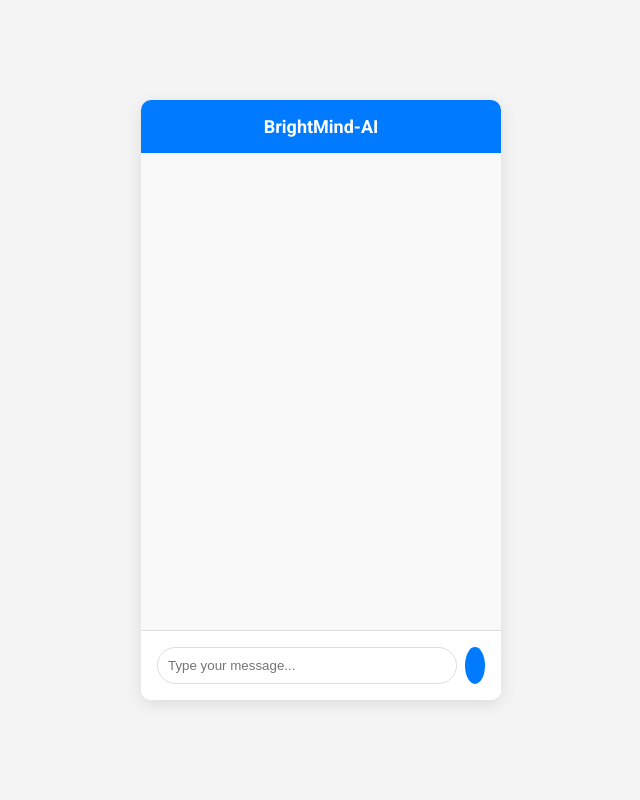
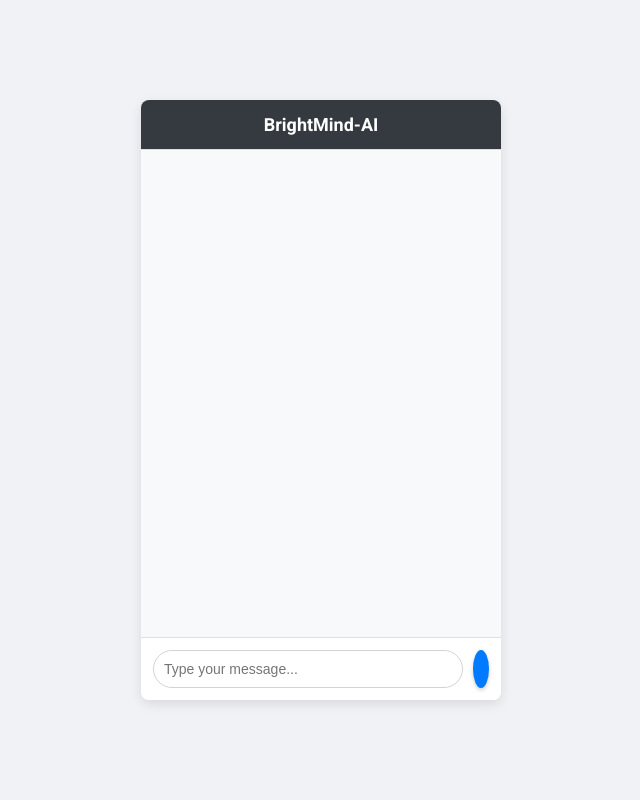
Before and after one commit to Shaunak-2/Brightmind-AI, a Flask app: page /chatbot in a window 1280 px wide. Shown: the whole page, without its empty margins (319-959 px from the left). Run offline with Flask 3, Linux system fonts and the light colour scheme; some libraries are stand-ins or nearby versions.

Commit message:
Some changes in Chatbot

```diff
--- a/FlaskApp/templates/chatbot.html
+++ b/FlaskApp/templates/chatbot.html
@@ -11,7 +11,7 @@
     margin: 0;
     padding: 0;
     font-family: 'Roboto', sans-serif;
-            background-color: #f4f4f4;
+    background-color: #f0f2f5;
     display: flex;
     justify-content: center;
     align-items: center;
@@ -21,9 +21,9 @@
 #chat-container {
     width: 360px;
     height: 600px;
-            background-color: white;
-            border-radius: 10px;
-            box-shadow: 0px 4px 16px rgba(0, 0, 0, 0.1);
+    background-color: #ffffff;
+    border-radius: 8px;
+    box-shadow: 0 4px 12px rgba(0, 0, 0, 0.1);
     display: flex;
     flex-direction: column;
     overflow: hidden;
@@ -31,22 +31,23 @@
 }
 
 #chat-header {
-            background-color: #007bff;
-            color: white;
-            padding: 16px;
+    background-color: #343a40;
+    color: #ffffff;
+    padding: 14px;
     text-align: center;
     font-size: 18px;
     font-weight: bold;
+    border-bottom: 1px solid #e0e0e0;
 }
 
 #chat-box {
     flex: 1;
     padding: 16px;
     overflow-y: auto;
-            background-color: #f9f9f9;
+    background-color: #f8f9fa;
     display: flex;
     flex-direction: column;
-            gap: 10px;
+    gap: 12px;
 }
 
 .message {
@@ -60,53 +61,60 @@
 
 .message .text {
     max-width: 75%;
-            padding: 12px;
+    padding: 10px;
     border-radius: 8px;
     font-size: 14px;
 }
 
 .message.user .text {
     background-color: #007bff;
-            color: white;
-            border-bottom-right-radius: 0;
+    color: #ffffff;
+    border-top-right-radius: 0;
 }
 
 .message.assistant .text {
-            background-color: #e4e6eb;
-            color: #000;
-            border-bottom-left-radius: 0;
+    background-color: #e9ecef;
+    color: #333333;
+    border-top-left-radius: 0;
 }
 
 #user-input {
     display: flex;
-            padding: 16px;
-            border-top: 1px solid #ddd;
-            background-color: #fff;
+    padding: 12px;
+    border-top: 1px solid #e0e0e0;
+    background-color: #ffffff;
 }
 
 #user-input input {
     flex: 1;
     padding: 10px;
-            border: 1px solid #ddd;
+    border: 1px solid #ced4da;
     border-radius: 20px;
     outline: none;
+    font-size: 14px;
 }
 
 #user-input button {
     background-color: #007bff;
-            color: white;
+    color: #ffffff;
     border: none;
     border-radius: 50%;
-            padding: 10px;
+    padding: 8px;
     cursor: pointer;
-            margin-left: 8px;
+    margin-left: 10px;
     display: flex;
     align-items: center;
     justify-content: center;
+    box-shadow: 0 2px 4px rgba(0, 0, 0, 0.2);
+    transition: background-color 0.2s ease;
+}
+
+#user-input button:hover {
+    background-color: #0056b3;
 }
 
 #user-input button i {
-            font-size: 24px;
+    font-size: 20px;
 }
 
     </style>
@@ -146,7 +154,7 @@
         chatBox.scrollTop = chatBox.scrollHeight;  // Auto-scroll
 
         // Fetch chatbot response
-        fetch('/chatbot_api', {
+        fetch('/chatbot', {
             method: 'POST',
             headers: {
                 'Content-Type': 'application/json'
```
Lines whose indentation alone changed are shown as unchanged.
